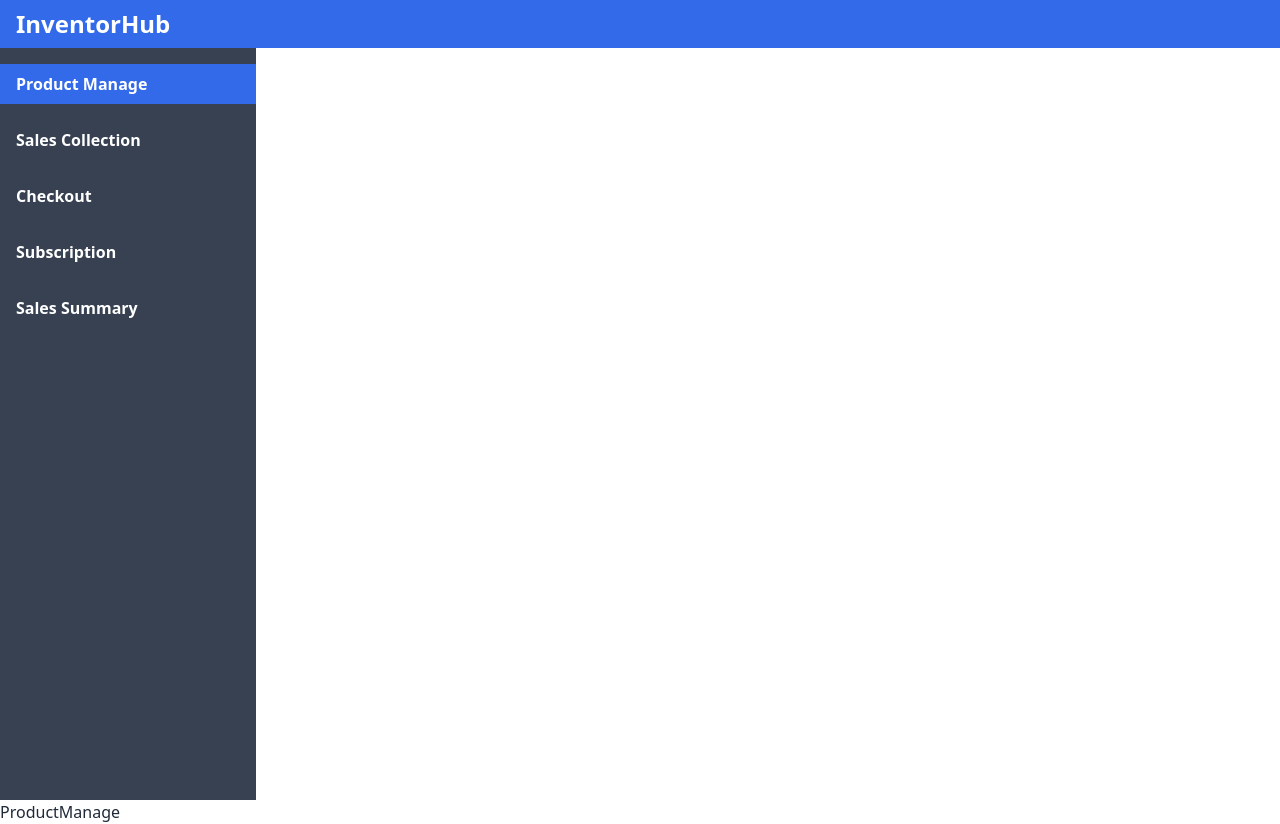
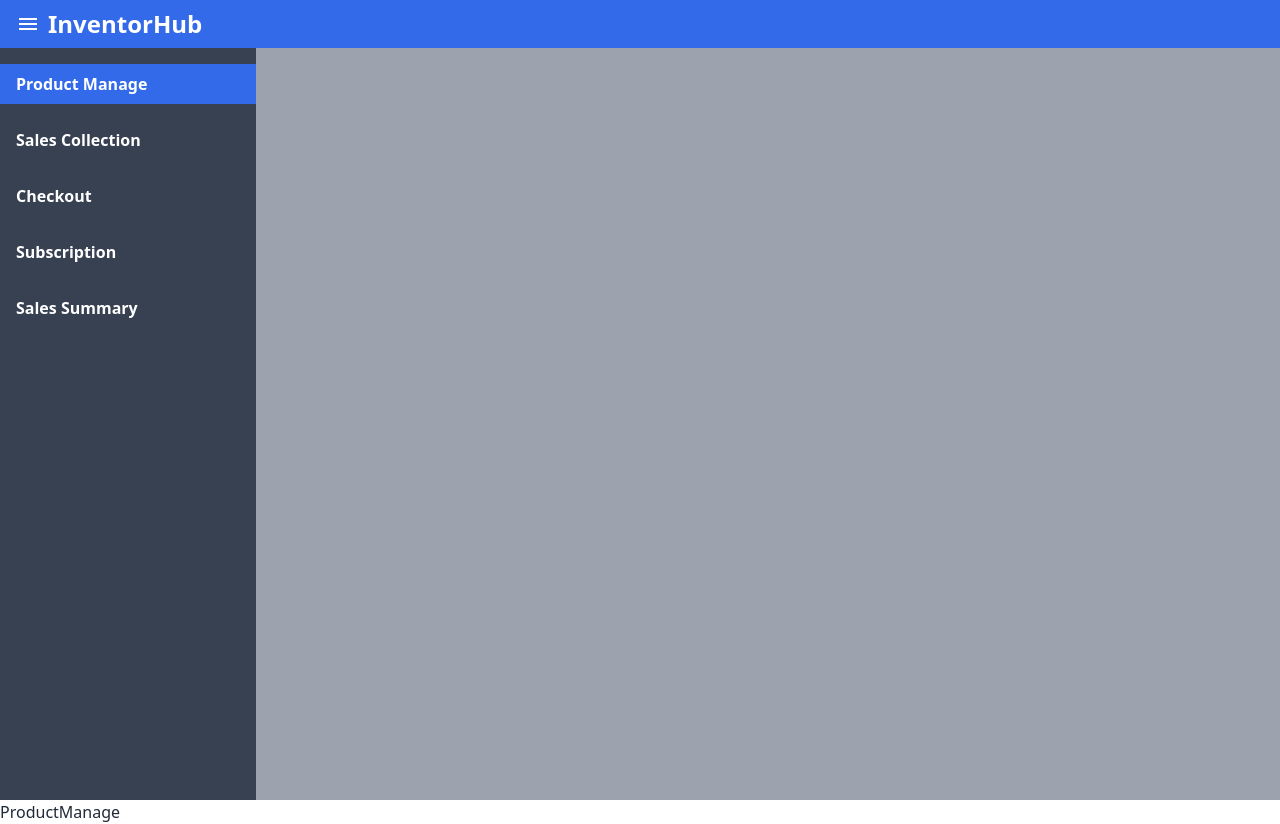
Before and after one commit to ornob90/InventoryManageClient, a React (Vite) app: page /dashboard in a window 1280 px wide. Built offline with nearby package versions, Linux system fonts and the light colour scheme.

Commit message:
dashboard toggle menu icon close and open complete

```diff
--- a/src/pages/Dashboard/Navigation/DashboardNav.jsx
+++ b/src/pages/Dashboard/Navigation/DashboardNav.jsx
@@ -1,8 +1,11 @@
 import React, { useState } from "react";
 import { Link, NavLink } from "react-router-dom";
+import { MdOutlineMenu } from "react-icons/md";
+import { IoCloseOutline } from "react-icons/io5";
 
 const DashboardNav = () => {
   const [activeNav, setActiveNav] = useState("/dashboard");
+  const [menuOpen, setMenuOpen] = useState(false);
 
   const navItems = [
     {
@@ -30,12 +33,21 @@ const DashboardNav = () => {
   return (
     <div>
       <div className="flex items-center justify-between py-2 pl-4 text-2xl font-bold text-white bg-primary">
+        <div className="flex items-center gap-2">
+          {menuOpen ? (
+            <IoCloseOutline onClick={() => setMenuOpen(false)} className="" />
+          ) : (
+            <MdOutlineMenu onClick={() => setMenuOpen(true)} className="" />
+          )}
+
           <h1>
             <Link to="/">InventorHub</Link>
           </h1>
         </div>
+      </div>
       {/* Drawer */}
-      <div className=" h-[calc(100vh-48px)]  bg-gray-700 w-[20%]">
+      <div className="w-full bg-gray-400">
+        <div className=" h-[calc(100vh-48px)]  bg-gray-700 w-[20%] min-h-[500px]">
           <ul className="flex flex-col gap-4 pt-4 font-semibold text-white text-medium">
             {navItems.map(({ name, slug }) => (
               <NavLink
@@ -52,6 +64,7 @@ const DashboardNav = () => {
           </ul>
         </div>
       </div>
+    </div>
   );
 };
 
```
Lines whose indentation alone changed are shown as unchanged.
